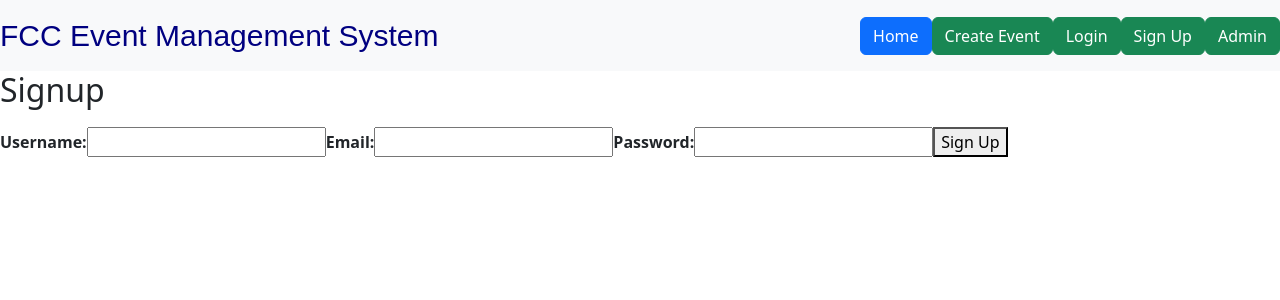
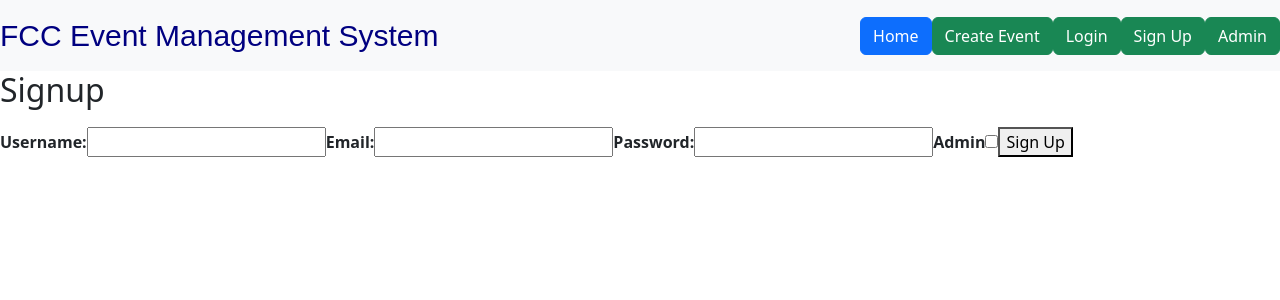
Before and after one commit to muneebdevelops/frontend, a Vue app: page /signup in a window 1280 px wide. Shown: the top 300 px of the page. Built offline with nearby package versions, Linux system fonts and the light colour scheme.

Commit message:
added is_admin checkbox to signup

```diff
--- a/src/components/SignupComponent.vue
+++ b/src/components/SignupComponent.vue
@@ -11,6 +11,9 @@
       <label for="password">Password:</label>
       <input type="password" v-model="password" required />
 
+      <label for="is_admin">Admin</label>
+      <input type="checkbox" v-model="is_admin" />
+
       <button type="submit">Sign Up</button>
     </form>
   </div>
@@ -22,7 +25,8 @@ export default {
     return {
       username: '',
       email: '',
-      password: ''
+      password: '',
+      is_admin:false
     };
   },
   methods: {
@@ -30,7 +34,8 @@ export default {
       const userData = {
         name: this.username,
         email: this.email,
-        password: this.password
+        password: this.password,
+        is_admin: this.is_admin
       };
 
       try {
```
